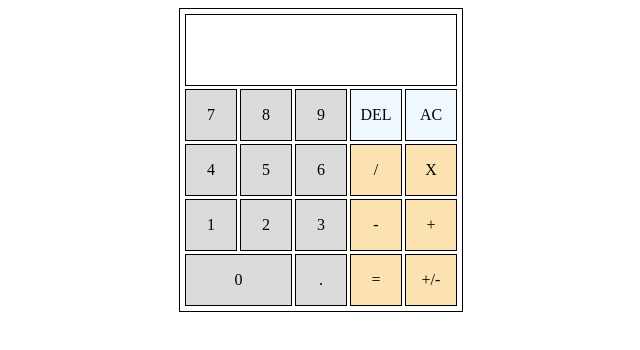
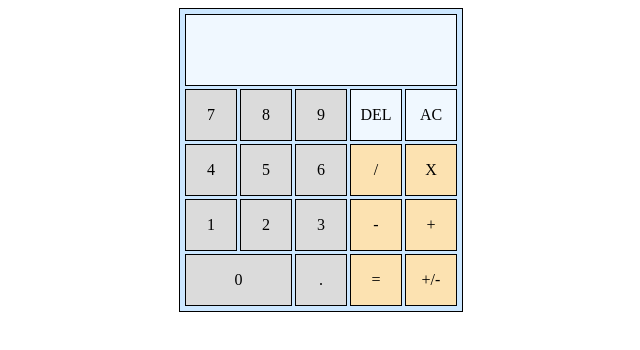
Before and after one commit to lauroribeiro/calculator, a plain HTML site: page index.html in a window 1280 px wide. Shown: the whole page, without its empty margins (319-959 px from the left). Drawn offline with Linux system fonts and the light colour scheme.

Commit message:
Visual improvements

```diff
--- a/style.css
+++ b/style.css
@@ -2,6 +2,7 @@
     border: 1px solid black;
     width: 282px;
     margin: auto;
+    background-color: hsl(208, 100%, 90%);
 }
 .digits-container{
     display: grid;
@@ -23,7 +24,7 @@
     height: 70px;
     width: 270px;
     border: thin solid black;
-    /* background-color: rgb(219, 219, 219); */
+    background-color: aliceblue;
 }
 .digits{
     display: flex;
```
